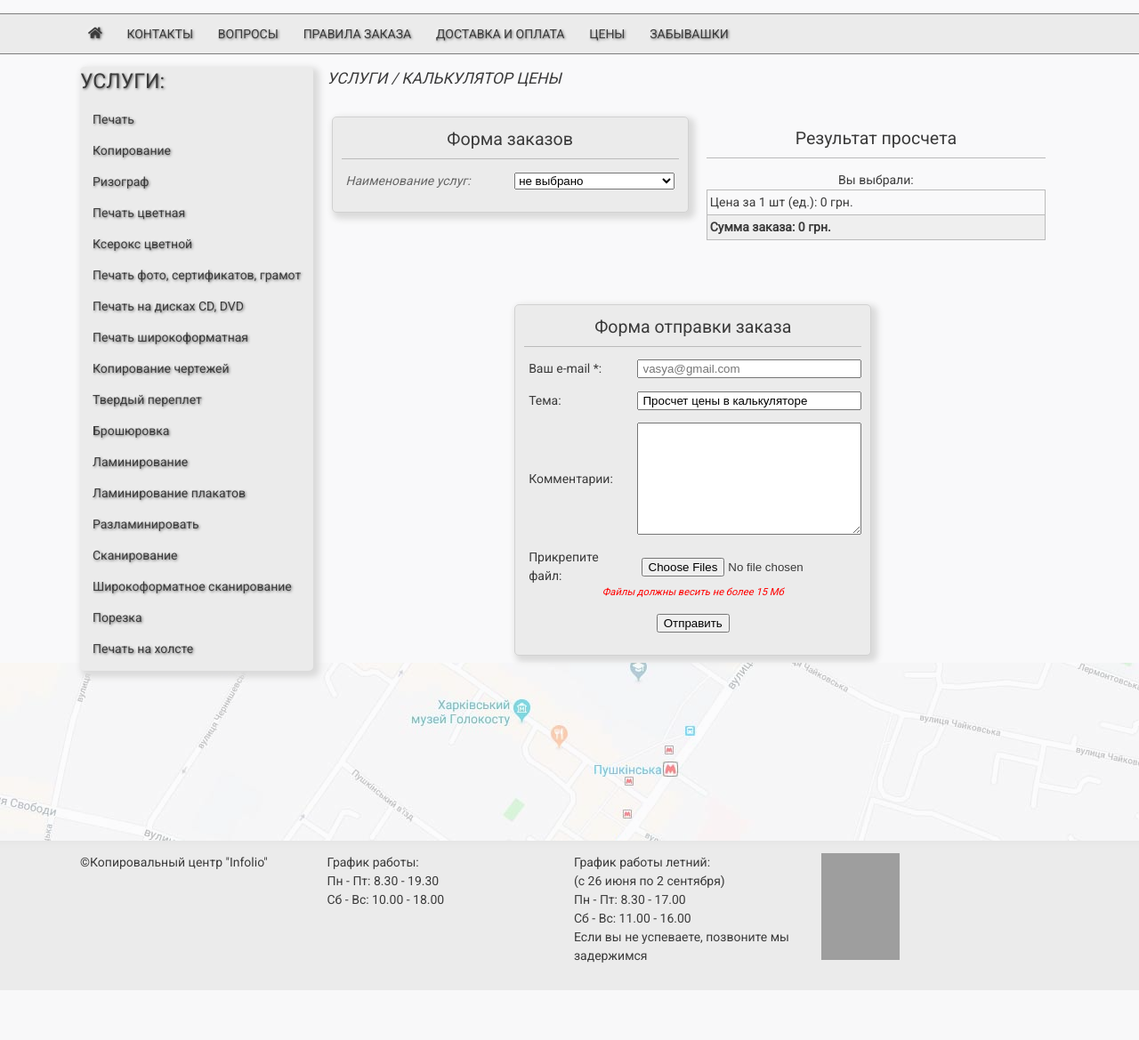
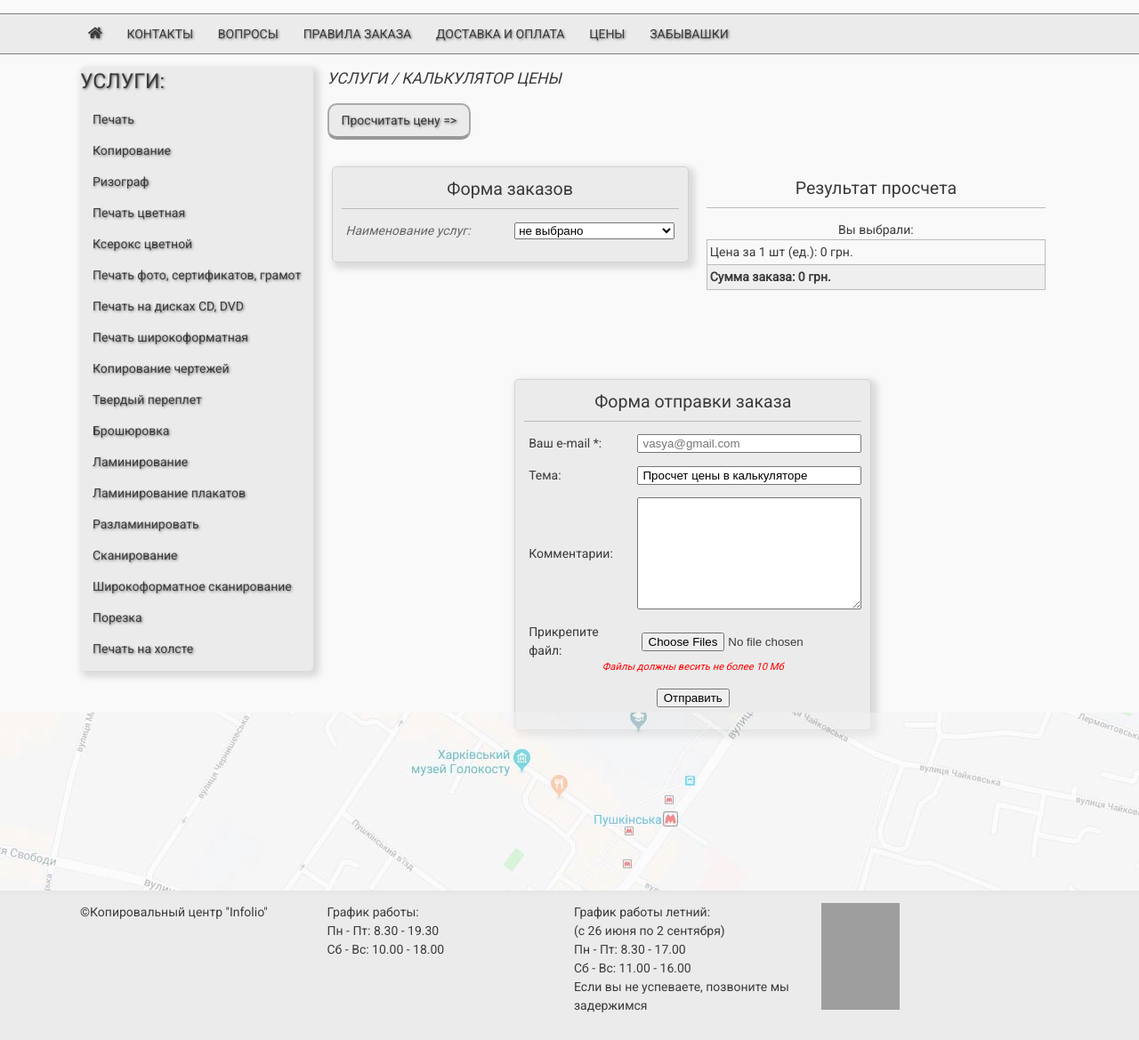
Before and after one commit to niskadevla/site-Infolio, a PHP site: page /calculator.php in a window 1280 px wide. Shown: the part 213-1382 px from the top of the page at 89% size. Before the commit the page ends 1326 px from the top, so only its background shows below. Run offline with PHP 8.4, Linux system fonts and the light colour scheme; data that the repository does not hold is empty; some libraries are stand-ins or nearby versions; grey boxes are pictures that could not be loaded.

Commit message:
add button-link calculator; add in mail from what is website; add response in mail

```diff
--- a/calculator.php
+++ b/calculator.php
@@ -86,7 +86,7 @@
             <div class="form-group row">
               <label class="col-12 col-md-4" for="mail_msg"> Прикрепите файл: </label>
               <input type="file" class="col-12 col-md-8" id="mail_file" name="mail_file" multiple>
-              <span class="form-send_notification">Файлы должны весить не более 15 Мб</span>
+              <span class="form-send_notification">Файлы должны весить не более 10 Мб</span>
               <div class="form-send_notification">
               </div>
             </div>
@@ -94,7 +94,7 @@
               <input type="hidden" class="col-12 col-md-8" name="mail_hidden" value="777">
             </div> -->
             <div class="form-group">
-              <input id="submit" class="btn_submit" type="button" value="Отправить">
+              <input id="submit" class="btn_submit" type="submit" value="Отправить">
             </div>
             <div class="form-send_notification">
               <?=$error?>
--- a/css/style.css
+++ b/css/style.css
@@ -835,6 +835,28 @@ input.searchButton:hover {
   font-style: italic;
 }
 
+.content_link-calculator {
+  margin-bottom: 1em;
+  min-height: 3em;
+  position: relative;
+}
+.content_link-calculator a {
+  position: relative;
+  padding: 0.5em 1em;
+  background-color: #ebebeb;
+  border: 2px solid #aaa;
+  border-bottom: 4px solid #999;
+  border-radius: 0.75em;
+  display: inline-block;
+}
+
+.content_link-calculator a:hover,
+.content_link-calculator a:active {
+  /* display: inline-block; */
+  border-bottom-width: 3px;
+  transform: translateY(3px);
+}
+
  .sale {    /* Slider  */
    position: absolute;
    z-index: 19;
--- a/included/footer.php
+++ b/included/footer.php
@@ -72,7 +72,8 @@
                   "<link rel='shortcut icon' href='../img/fav.png' type='image/x-icon'>");
     array_push($scripts, "js/main.js",
                           "js/after_loaded.js",
-                          "js/copy.js");
+                          "js/copy.js",
+                           "/js/addLinkCalculator.js");
   ?>
 
   loadLink(<?= json_encode($links);?>, <?= json_encode($scripts);?>);
--- /dev/null
+++ b/js/addLinkCalculator.js
@@ -0,0 +1,9 @@
+"use strict";
+
+(function addLinkCalculator() {
+  let contentTitle = document.getElementsByClassName('contentTitle')[0];
+  let html = '<div class="content_link-calculator">\
+                <a href="http://infolio.top/calculator.php">Просчитать цену =></a>\
+              </div>';
+  contentTitle.insertAdjacentHTML("afterEnd", html);
+})();
--- a/js/calculatorSend.js
+++ b/js/calculatorSend.js
@@ -33,6 +33,12 @@ function sendMail(form) {
   xhr2.onload = xhr2.onerror = function() {
     if (xhr2.status != 200) {
       console.log(xhr2.status + ' : ' + xhr2.statusText);
+    } else {
+       if(xhr2.response.indexOf('good:') !== -1) {
+         console.log(`response = ${xhr2.response}`);
+       } else {
+         console.log("Ответ пуст");
+       }
     }
   }
 
@@ -57,22 +63,27 @@ function validate(form) {
   //   return false;
   // } else form.mail_msg.parentNode.lastElementChild.innerHTML = "";
 
-  // if(form.mail_file.files.length < 1) {
-  //   error = "Вы не загрузили файл";
-  //   form.mail_file.parentNode.lastElementChild.innerHTML = error;
-  //   return false;
-  // } else form.mail_file.parentNode.lastElementChild.innerHTML = "";
+  if(form.mail_file.files.length < 1) {
+    error = "Вы не загрузили файл";
+    form.mail_file.parentNode.lastElementChild.innerHTML = error;
+  } else {
+
+    form.mail_file.parentNode.lastElementChild.innerHTML = "";
+    // return false;
+  }
 
   return true;
 }
 
-document.getElementById("submit").addEventListener("click", function(e) {
+document.forms.calculatorSend.addEventListener("submit", function(e) {
   let form = document.forms.calculatorSend;
+
+  e.preventDefault();
+
   if (validate(form)) {
     sendMail(form);
     form.reset();
     // location.reload(true);
   }
 
-  e.preventDefault();
 });
```
Also changed, not shown: included/handler.php (+15 -14 lines).
